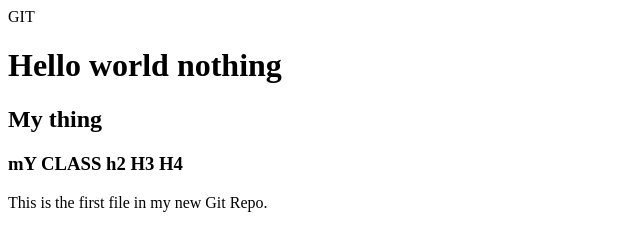
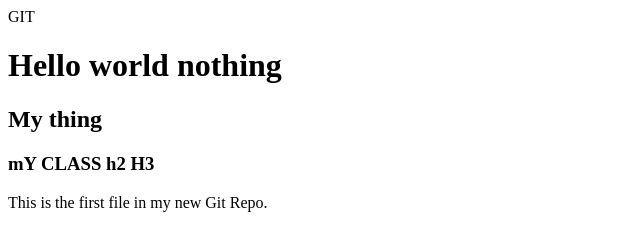
Before and after one commit to AKPAN000/My-folder-is-busy, a plain HTML site: page index.html in a window 1280 px wide. Shown: the full height of the page, 0-640 px from the left. Drawn offline with Linux system fonts and the light colour scheme.

Commit message:
with '#' will be ignored, and an empty message aborts the commit.

```diff
--- a/index.html
+++ b/index.html
@@ -7,7 +7,7 @@ GIT <!DOCTYPE html>
 
 <h1>Hello world nothing</h1>
 <h2> My thing </h2>
-<h3>mY CLASS h2 H3 H4 </h3>
+<h3>mY CLASS h2 H3 </h3>
 <p>This is the first file in my new Git Repo.</p>
 
 </body akash2>
```
